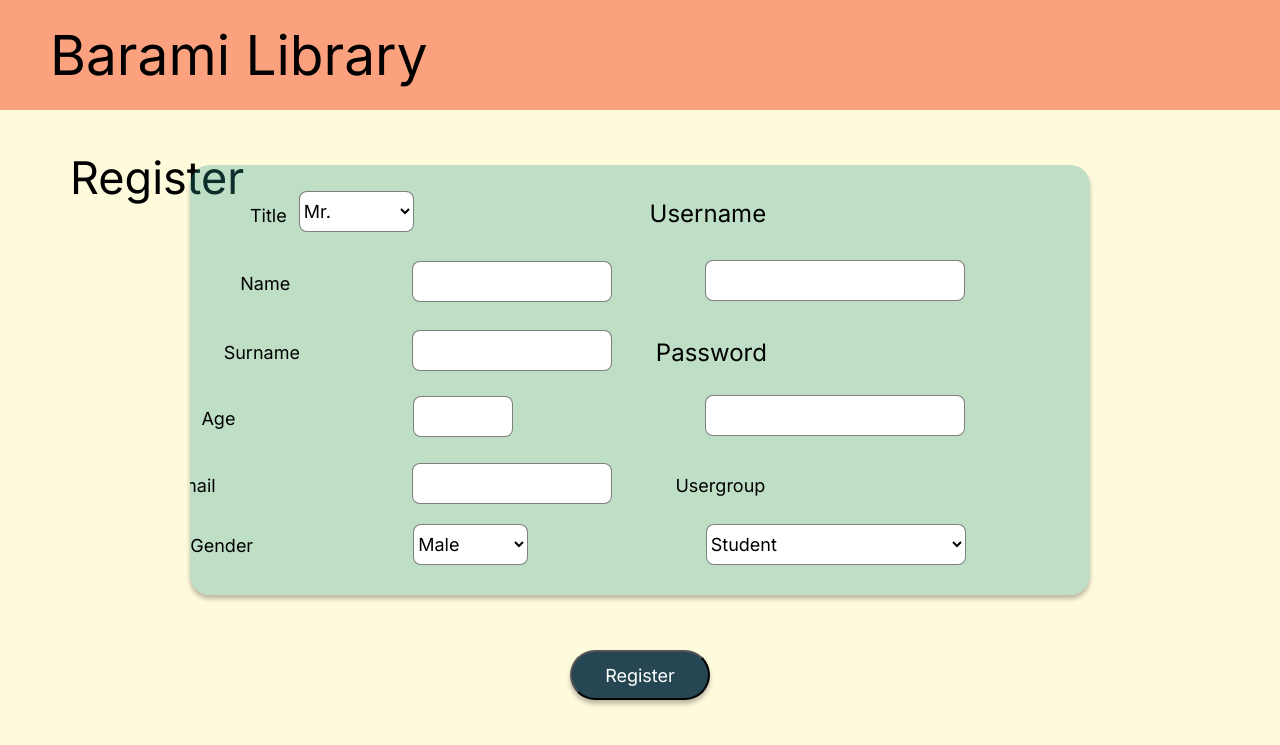
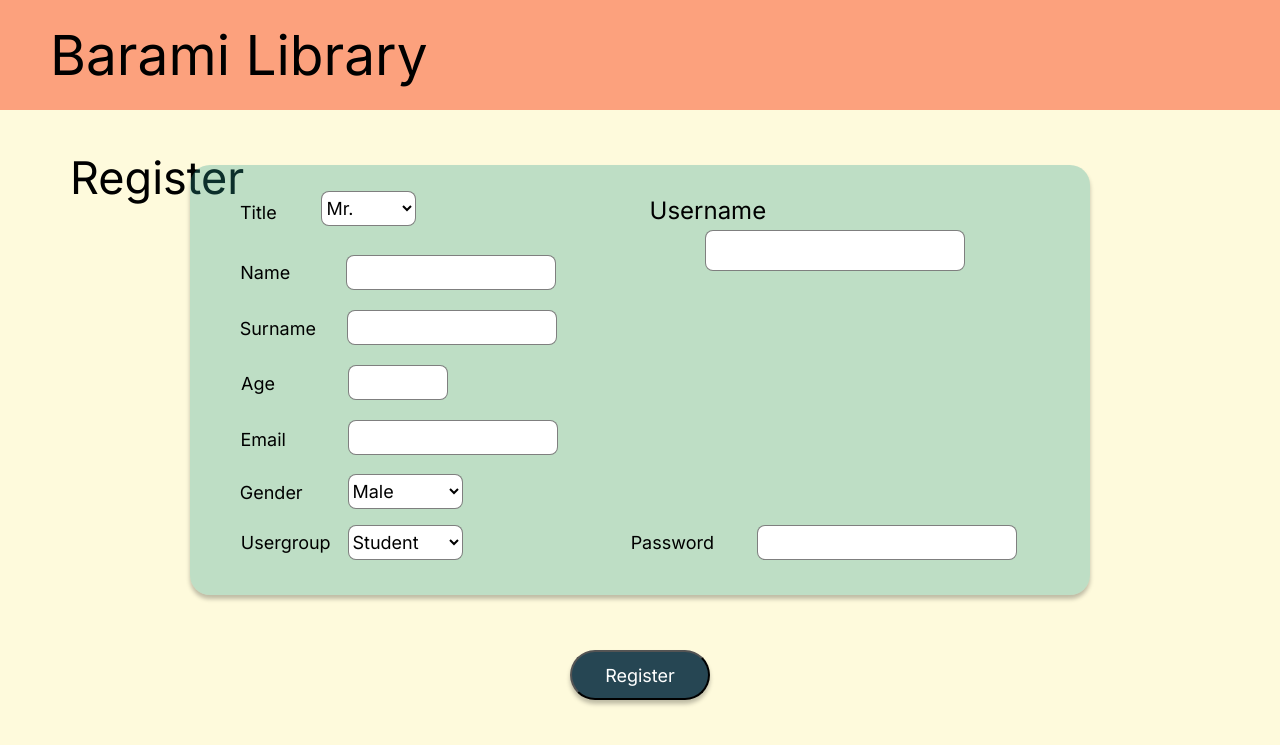
Before and after one commit to pencilpram/Barami, a PHP site: page /register.html in a window 1280 px wide. Shown: the top 745 px of the page. Run offline with PHP 8.4, Linux system fonts and the light colour scheme.

Commit message:
new commit

```diff
--- a/register.css
+++ b/register.css
@@ -82,7 +82,7 @@ body {
     color: rgba(0, 0, 0, 1);
     position: relative;
     top: 30px;
-    left: 60px;
+    left: 50px;
     font-family: Inter;
     font-weight: Light;
     font-size: 18px;
@@ -94,7 +94,7 @@ body {
     width: 67px;
     color: rgba(0, 0, 0, 1);
     position: relative;
-    top: 98px;
+    top: 90px;
     left: 10px;
     font-family: Inter;
     font-weight: Light;
@@ -107,8 +107,8 @@ body {
     width: 100px;
     color: rgba(0, 0, 0, 1);
     position: relative;
-    top: 167px;
-    left: -60px;
+    top: 146px;
+    left: -44px;
     font-family: Inter;
     font-weight: Light;
     font-size: 18px;
@@ -120,8 +120,8 @@ body {
     width: 45px;
     color: rgba(0, 0, 0, 1);
     position: relative;
-    top: 233px;
-    right: 18%;
+    top: 201px;
+    right: 13.6%;
     font-family: Inter;
     font-weight: Light;
     font-size: 18px;
@@ -133,8 +133,8 @@ body {
     width: 83px;
     color: rgba(0, 0, 0, 1);
     position: relative;
-    top: 360px;
-    right: 23.4%;
+    top: 310px;
+    right: 17.9%;
     font-family: Inter;
     font-weight: Light;
     font-size: 18px;
@@ -146,8 +146,8 @@ body {
     width: 60px;
     color: rgba(0, 0, 0, 1);
     position: relative;
-    top: 300px;
-    right: 33%;
+    top: 257px;
+    right: 25.2%;
     font-family: Inter;
     font-weight: Light;
     font-size: 18px;
@@ -159,9 +159,9 @@ body {
     width: 118px;
     color: rgba(0, 0, 0, 1);
     position: relative;
-    top: 300px;
-    /* right: 61%; */
-    left: 17.7%;
+    top: 360px;
+    right: 30.6%;
+    /* left: 17.7%; */
     font-family: Inter;
     font-weight: Light;
     font-size: 18px;
@@ -170,13 +170,13 @@ body {
 }
 
 .titleopt {
-    width: 115px;
-    height: 41px;
+    width: 95px;
+    height: 35px;
     background: rgba(255, 255, 255, 1);
     opacity: 1;
     position: relative;
     top: 26px;
-    right: 60.6%;
+    right: 55%;
     border: 1px solid rgba(0, 0, 0, 0.5);
     border-top-left-radius: 8px;
     border-top-right-radius: 8px;
@@ -189,13 +189,13 @@ body {
 }
 
 .surnamebox {
-    width: 200px;
-    height: 41px;
+    width: 210px;
+    height: 35px;
     background: rgba(255, 255, 255, 1);
     opacity: 1;
     position: relative;
-    top: 124px;
-    left: 2.1%;
+    top: 110px;
+    right: 6.3%;
     border: 1px solid rgba(0, 0, 0, 0.5);
     border-top-left-radius: 8px;
     border-top-right-radius: 8px;
@@ -209,12 +209,12 @@ body {
 
 .agebox {
     width: 100px;
-    height: 41px;
+    height: 35px;
     background: rgba(255, 255, 255, 1);
     opacity: 1;
     position: relative;
-    top: 190px;
-    right: 20.5%;
+    top: 165px;
+    right: 29.9%;
     border: 1px solid rgba(0, 0, 0, 0.5);
     border-top-left-radius: 8px;
     border-top-right-radius: 8px;
@@ -224,16 +224,17 @@ body {
     font-family: Inter;
     font-weight: Light;
     font-size: 18px;
+    text-align: center;
 }
 
 .genderopt {
     width: 115px;
-    height: 41px;
+    height: 35px;
     background: rgba(255, 255, 255, 1);
     opacity: 1;
     position: relative;
-    top: 277px;
-    left: 24.8%;
+    top: 239px;
+    left: 17.5%;
     border: 1px solid rgba(0, 0, 0, 0.5);
     border-top-left-radius: 8px;
     border-top-right-radius: 8px;
@@ -259,13 +260,13 @@ body {
 }
 
 .emailbox {
-    width: 200px;
-    height: 41px;
+    width: 210px;
+    height: 35px;
     background: rgba(255, 255, 255, 1);
     opacity: 1;
     position: relative;
-    top: 174.5px;
-    left: 222px;
+    top: 150px;
+    left: 158px;
     border: 1px solid rgba(0, 0, 0, 0.5);
     border-top-left-radius: 8px;
     border-top-right-radius: 8px;
@@ -278,13 +279,13 @@ body {
 }
 
 .firstnamebox {
-    width: 200px;
-    height: 41px;
+    width: 210px;
+    height: 35px;
     background: rgba(255, 255, 255, 1);
     opacity: 1;
     position: relative;
     top: 55px;
-    left: 222px;
+    left: 156px;
     border: 1px solid rgba(0, 0, 0, 0.5);
     border-top-left-radius: 8px;
     border-top-right-radius: 8px;
@@ -297,13 +298,13 @@ body {
 }
 
 .usergroupopt {
-    width: 260px;
-    height: 41px;
+    width: 115px;
+    height: 35px;
     background: rgba(255, 255, 255, 1);
     opacity: 1;
     position: relative;
-    top: 195px;
-    left: 57.3%;
+    top: 220px;
+    left: 17.5%;
     border: 1px solid rgba(0, 0, 0, 0.5);
     border-top-left-radius: 8px;
     border-top-right-radius: 8px;
@@ -495,23 +496,23 @@ body {
     width: 67px;
     color: rgba(0, 0, 0, 1);
     position: relative;
-    top: 169px;
-    left: -8.2%;
+    top: 360px;
+    left: -11%;
     font-family: Inter;
     font-weight: Light;
-    font-size: 24px;
+    font-size: 18px;
     opacity: 1;
     text-align: center;
 }
 
 .passwordbox {
     width: 260px;
-    height: 41px;
+    height: 35px;
     background: rgba(255, 255, 255, 1);
     opacity: 1;
     position: relative;
-    top: -16px;
-    left: 515px;
+    top: 144px;
+    left: 63%;
     border: 1px solid rgba(0, 0, 0, 0.5);
     border-top-left-radius: 8px;
     border-top-right-radius: 8px;
```
